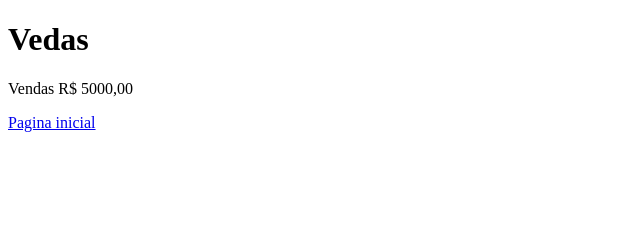
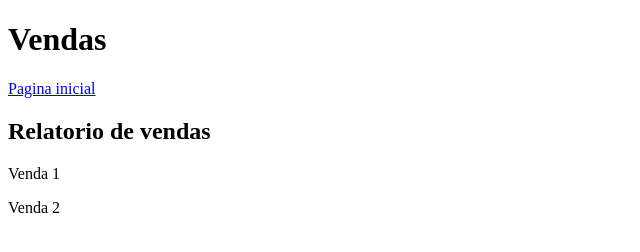
Before and after one commit to andhremaia/CSharp-Aula-102, a plain HTML site: page vendas.html in a window 1280 px wide. Shown: the whole page, without its empty margins (0-640 px from the left). Drawn offline with Linux system fonts and the light colour scheme.

Commit message:
Modificação em vendas.html: Acrescentado os textos 'Relatorio', 'Venda 1 e Venda 2'

```diff
--- a/vendas.html
+++ b/vendas.html
@@ -6,8 +6,10 @@
     <title>vendas</title>
 </head>
 <body>
-    <h1>Vedas</h1>
-    <p>Vendas R$ 5000,00</p>
+    <h1>Vendas</h1>
     <a href="index.html">Pagina inicial</a>
+    <h2>Relatorio de vendas</h2>
+    <p>Venda 1</p>
+    <p>Venda 2</p>
 </body>
 </html>
```
